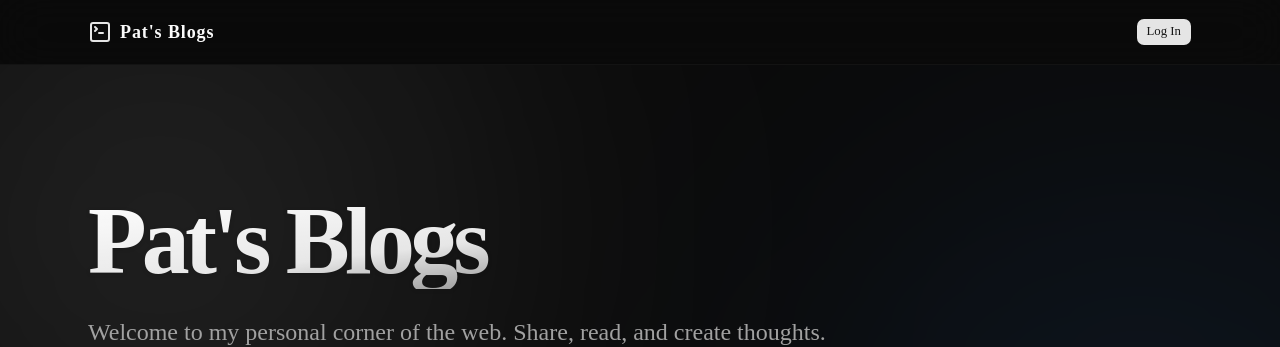
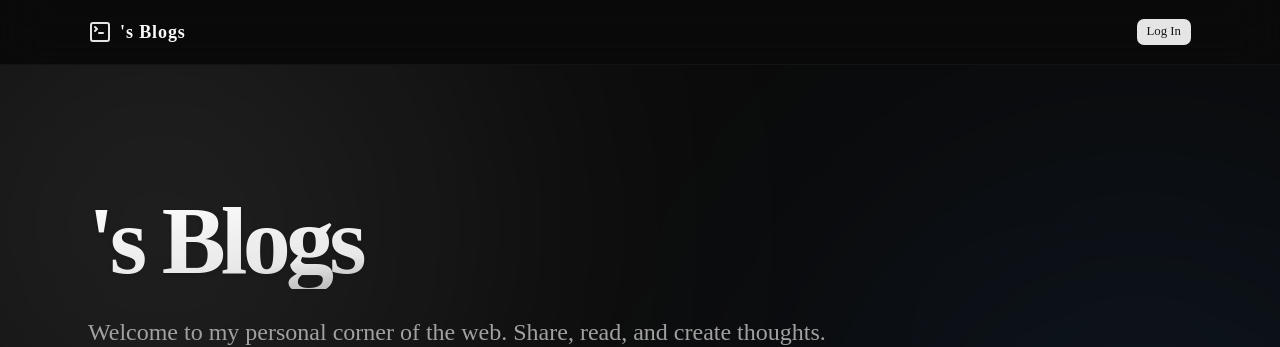
Before and after one commit to Pmacdon15/blogs, a Next.js app: page / in a window 1280 px wide. Shown: the top 347 px of the page. Built offline with nearby package versions, Linux system fonts and the light colour scheme; no server answers; the database is empty.

Commit message:
added custom name

```diff
--- a/src/app/page.tsx
+++ b/src/app/page.tsx
@@ -15,7 +15,7 @@ export default function Home() {
       <div className="flex-1 w-full max-w-6xl mx-auto px-6 py-20 lg:py-32 flex flex-col gap-14 relative z-10">
         <div className="flex flex-col gap-6 text-center md:text-left max-w-3xl">
           <h1 className="text-5xl md:text-7xl lg:text-8xl font-black tracking-tighter bg-gradient-to-br from-white via-white/90 to-white/30 bg-clip-text text-transparent drop-shadow-sm">
-            Pat's Blogs
+            {process.env.BLOG_OWNER_NAME}'s Blogs
           </h1>
           <p className="text-muted-foreground text-xl md:text-2xl font-light leading-relaxed">
             Welcome to my personal corner of the web. Share, read, and create
--- a/src/components/layout/Navbar.tsx
+++ b/src/components/layout/Navbar.tsx
@@ -13,7 +13,7 @@ export default function Navbar() {
           <Link href="/" className="flex items-center gap-2 group">
             <TerminalSquare className="h-6 w-6 text-primary group-hover:text-white transition-colors" />
             <span className="font-bold tracking-wider text-lg hidden md:inline-block">
-              Pat's Blogs
+              {process.env.BLOG_OWNER_NAME}'s Blogs
             </span>
           </Link>
         </div>
```
